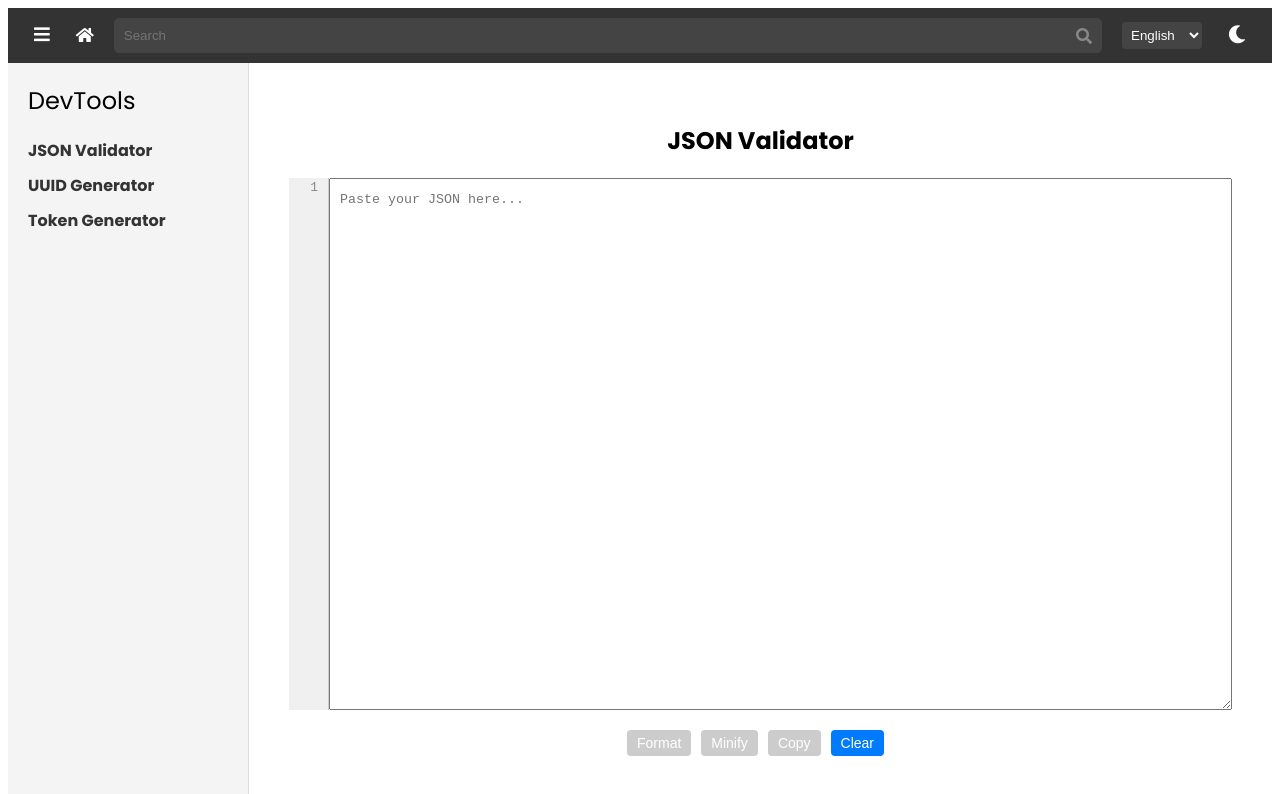
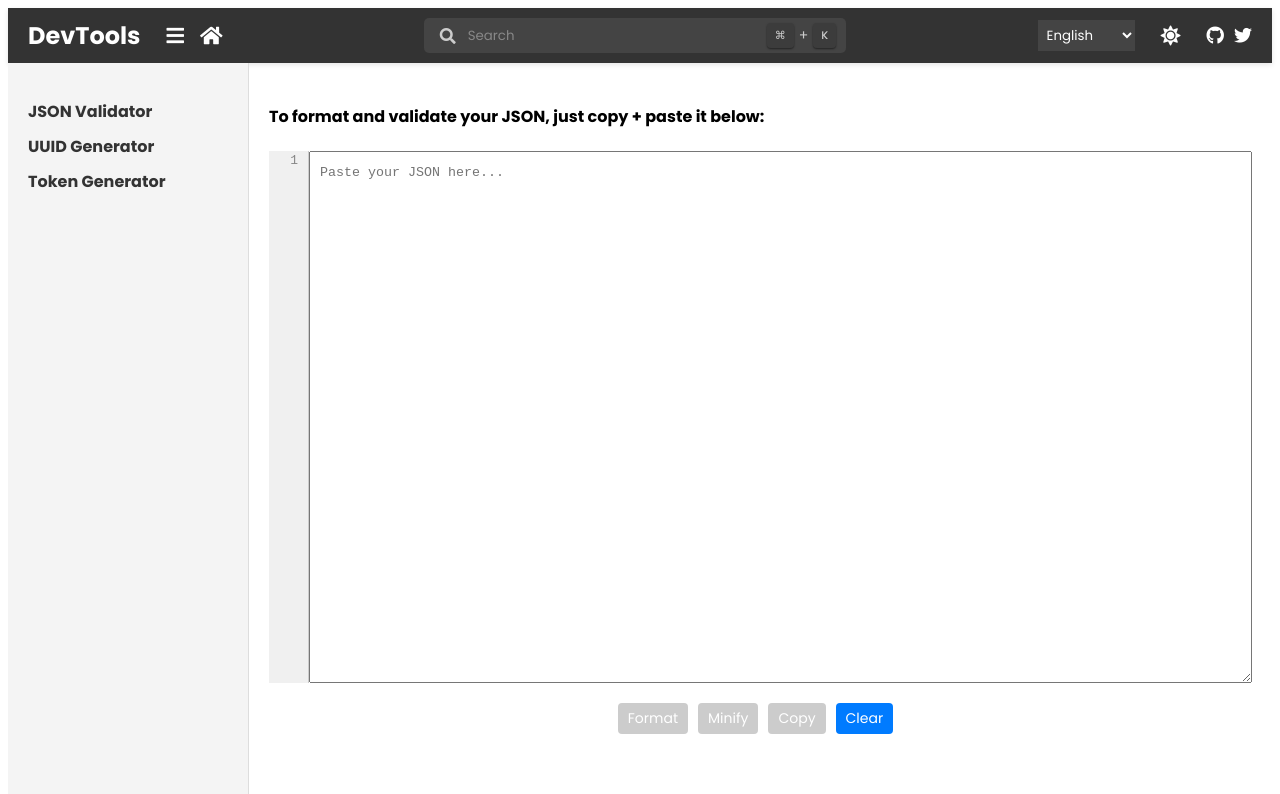
Before and after one commit to sergey-voloshin02/my-tools-page, a Vue app: page /json-validator in a window 1280 px wide. Shown: the top 794 px of the page. Built offline with nearby package versions, Linux system fonts and the light colour scheme.

Commit message:
navbar upd

```diff
--- a/src/App.vue
+++ b/src/App.vue
@@ -5,9 +5,8 @@
     <SearchBar ref="searchBar" />
 
     <div class="main-container">
-      <!-- Левое меню с логотипом -->
+      <!-- Левое меню без логотипа -->
       <aside class="left-menu" v-if="isMenuVisible">
-        <div class="logo">DevTools</div> <!-- Логотип -->
         <ul>
           <li><router-link to="/json-validator">JSON Validator</router-link></li>
           <li><router-link to="/uuid-generator">UUID Generator</router-link></li>
@@ -34,7 +33,7 @@ export default {
   },
   data() {
     return {
-      isMenuVisible: true, // Управляем видимостью левого меню
+      isMenuVisible: true,
     };
   },
   methods: {
@@ -42,14 +41,25 @@ export default {
       this.$refs.searchBar.openSearch();
     },
     toggleMenu() {
-      this.isMenuVisible = !this.isMenuVisible; // Скрываем/показываем меню
+      const leftMenu = document.querySelector('.left-menu');
+      leftMenu.classList.toggle('collapsed');
     },
   },
 };
 </script>
 
-<style scoped>
+<style>
 * {
+  font-family: 'Poppins', sans-serif;
+}
+
+button {
+  font-family: 'Poppins', sans-serif;
+}
+
+input,
+select,
+textarea {
   font-family: 'Poppins', sans-serif;
 }
 
@@ -63,11 +73,6 @@ export default {
   width: 200px;
   padding: 20px;
   border-right: 1px solid #ddd;
-}
-
-.left-menu .logo {
-  font-size: 24px;
-  margin-bottom: 20px;
 }
 
 .left-menu ul {
@@ -92,6 +97,20 @@ export default {
 
 .content {
   flex: 1;
+}
+
+.left-menu {
+  background-color: #f4f4f4;
+  width: 200px;
   padding: 20px;
+  border-right: 1px solid #ddd;
+  transition: width 0.3s ease;
 }
+
+.left-menu.collapsed {
+  width: 0;
+  padding: 0;
+  overflow: hidden;
+}
+
 </style>
--- a/src/components/JSONValidator.vue
+++ b/src/components/JSONValidator.vue
@@ -1,6 +1,6 @@
 <template>
   <div class="json-validator">
-    <h2>JSON Validator</h2>
+    <h4 style="display:flex">To format and validate your JSON, just copy + paste it below:</h4>
     <div class="textarea-wrapper">
       <div class="line-numbers" ref="lineNumbers"></div>
       <textarea v-model="jsonInput" @input="updateLineNumbers" ref="textarea" placeholder="Paste your JSON here..."
--- a/src/components/Navbar.vue
+++ b/src/components/Navbar.vue
@@ -1,41 +1,45 @@
 <template>
     <nav class="navbar">
-      <!-- Левая часть навбара -->
-      <div class="navbar-left">
-        <!-- Кнопка для скрытия/показа левого меню -->
+      <!-- Логотип и кнопки -->
+      <div class="left-section">
+        <div class="logo">DevTools</div> <!-- Логотип -->
         <button @click="toggleMenu" class="menu-btn">
           <i class="fas fa-bars"></i>
         </button>
-
-        <!-- Кнопка "Home" -->
-        <router-link to="/home" class="home-btn">
+        <router-link to="/" class="home-btn">
           <i class="fas fa-home"></i>
         </router-link>
       </div>
 
       <!-- Строка поиска -->
-      <div class="search-container">
-        <input
-          type="text"
-          v-model="searchQuery"
-          placeholder="Search"
-          @click="openSearch"
-        />
-        <i class="fas fa-search search-icon"></i>
+      <div class="center-section">
+        <div class="search-input" @click="openSearch">
+          <i style="padding-left: 6px;" class="fas fa-search"></i>
+          <input type="text" placeholder="Search" readonly />
+          <div class="shortcut">
+            <span class="key">⌘</span>
+            <span class="plus-sign">+</span>
+            <span class="key">K</span>
+          </div>
+        </div>
       </div>
 
-      <!-- Правая часть навбара -->
-      <div class="navbar-right">
-        <!-- Выбор языка -->
+      <!-- Настройки: язык, тема и соцсети -->
+      <div class="right-section">
         <select v-model="selectedLanguage" @change="changeLanguage">
           <option value="en">English</option>
           <option value="ru">Русский</option>
+          <option value="uk">Українська</option>
         </select>
-
-        <!-- Переключение темы (темная/светлая) -->
         <button @click="toggleTheme" class="theme-btn">
-          <i :class="isDarkMode ? 'fas fa-sun' : 'fas fa-moon'"></i>
+          <i class="fas" :class="isDarkMode ? 'fa-moon' : 'fa-sun'"></i>
         </button>
+        <a href="https://github.com/" class="icon-btn" target="_blank">
+          <i class="fab fa-github"></i>
+        </a>
+        <a href="https://twitter.com/" class="icon-btn" target="_blank">
+          <i class="fab fa-twitter"></i>
+        </a>
       </div>
     </nav>
   </template>
@@ -45,7 +49,6 @@
     name: 'MainNavbar',
     data() {
       return {
-        searchQuery: '',
         selectedLanguage: 'en',
         isDarkMode: false,
       };
@@ -73,75 +76,109 @@
     display: flex;
     justify-content: space-between;
     align-items: center;
+    background-color: #333;
     padding: 10px 20px;
-    background-color: #333;
     color: white;
+    box-shadow: 0 2px 5px rgba(0, 0, 0, 0.1);
   }
 
-  .navbar-left {
+  .left-section, .right-section {
     display: flex;
     align-items: center;
   }
 
-  .home-btn {
-    color: white;
-    text-decoration: none;
-    margin-left: 20px;
+  .center-section {
+    flex: 1;
+    display: flex;
+    justify-content: center;
   }
 
-  .menu-btn {
+  .menu-btn, .home-btn, .theme-btn {
+    background: none;
+    border: none;
+    color: white;
+    cursor: pointer;
+    font-size: 20px;
+    margin-right: 10px;
+  }
+
+  .search-input {
+    display: flex;
+    align-items: center;
+    background-color: #444;
+    border-radius: 5px;
+    padding: 5px 10px;
+    width: 50%;
+  }
+
+  .search-input i {
+    margin-right: 10px;
+    color: #ccc;
+  }
+
+  .search-input input {
+    background: none;
+    border: none;
+    color: white;
+    flex: 1;
+    cursor: pointer;
+  }
+
+  .search-input input::placeholder {
+    color: #888;
+  }
+
+  .shortcut {
+    display: flex;
+    align-items: center;
+    margin-left: 5px;
+  }
+
+  .key {
+    background-color: #3333336e;
+    color: #ccc;
+    padding: 4px 8px;
+    border-radius: 4px;
+    margin-left: 5px;
+    font-size: 11px;
+    font-weight: 500;
+    box-shadow: 0 1px 2px rgba(0, 0, 0, 0.5);
+  }
+
+  .plus-sign {
+    margin-left: 5px;
+    font-size: 14px;
+    color: #ccc;
+  }
+
+  .right-section select {
+    background-color: #444;
+    color: white;
+    border: none;
+    padding: 5px;
+    margin-right: 10px;
+  }
+
+  .icon-btn {
     background: none;
     border: none;
     color: white;
     font-size: 18px;
-    cursor: pointer;
-  }
-
-  .search-container {
-    display: flex;
-    align-items: center;
-    flex-grow: 1;
-    margin: 0 20px;
-    position: relative;
-  }
-
-  .search-container input {
-    width: 100%;
-    padding: 10px;
-    border: none;
-    border-radius: 5px;
-    background-color: #444;
-    color: white;
-    outline: none;
-  }
-
-  .search-container .search-icon {
-    position: absolute;
-    right: 10px;
-    top: 50%;
-    transform: translateY(-50%);
-    color: #888;
-  }
-
-  .navbar-right {
-    display: flex;
-    align-items: center;
-  }
-
-  .navbar-right select {
-    margin-right: 20px;
-    padding: 5px;
-    background-color: #444;
-    color: white;
-    border: none;
-    border-radius: 4px;
+    margin-left: 10px;
   }
 
   .theme-btn {
+    font-size: 20px;
+    margin-left: 10px;
     background: none;
     border: none;
+    cursor: pointer;
     color: white;
-    font-size: 18px;
-    cursor: pointer;
+  }
+
+  .logo {
+    font-size: 24px;
+    margin-right: 20px;
+    font-weight: bold;
   }
   </style>
```
